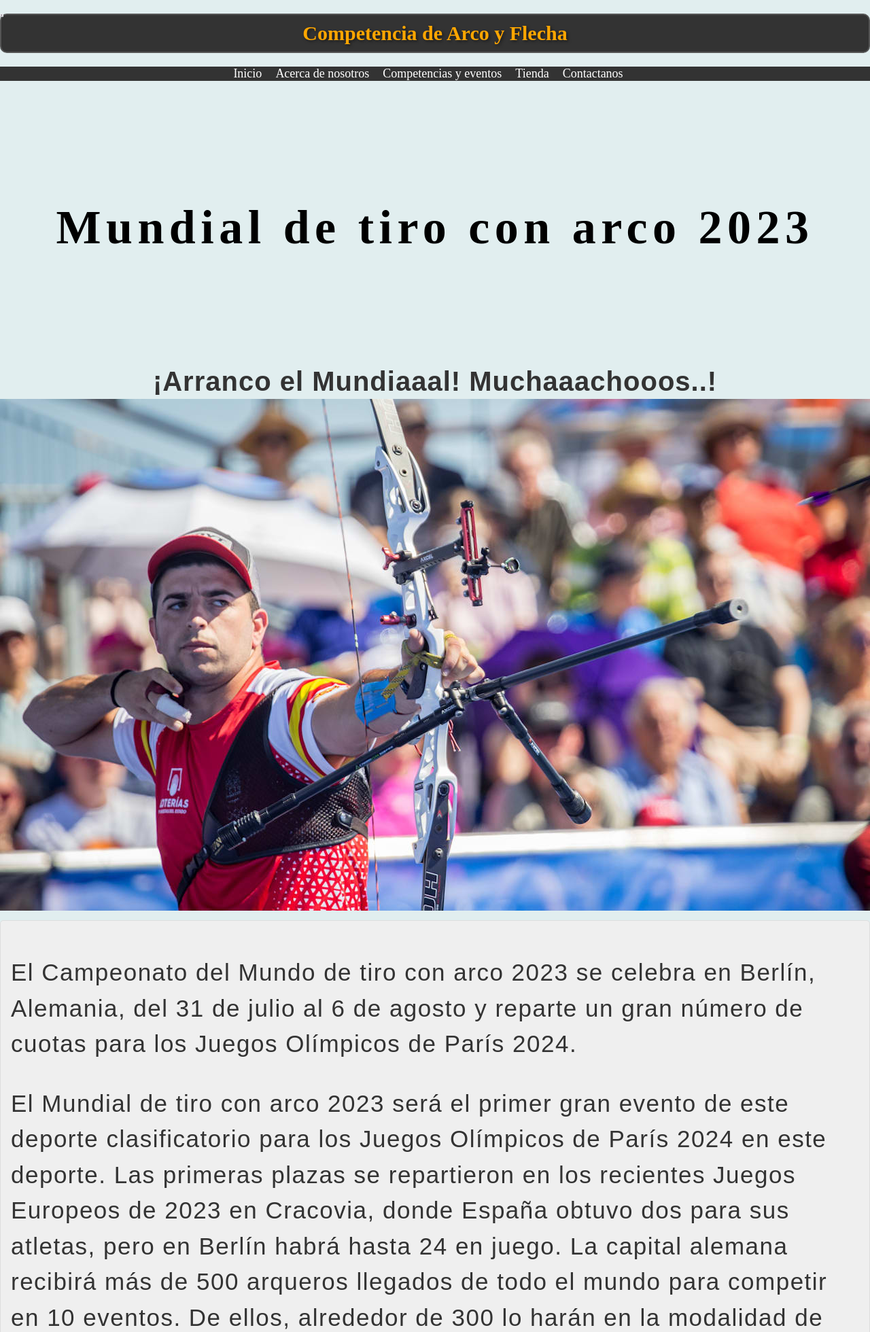
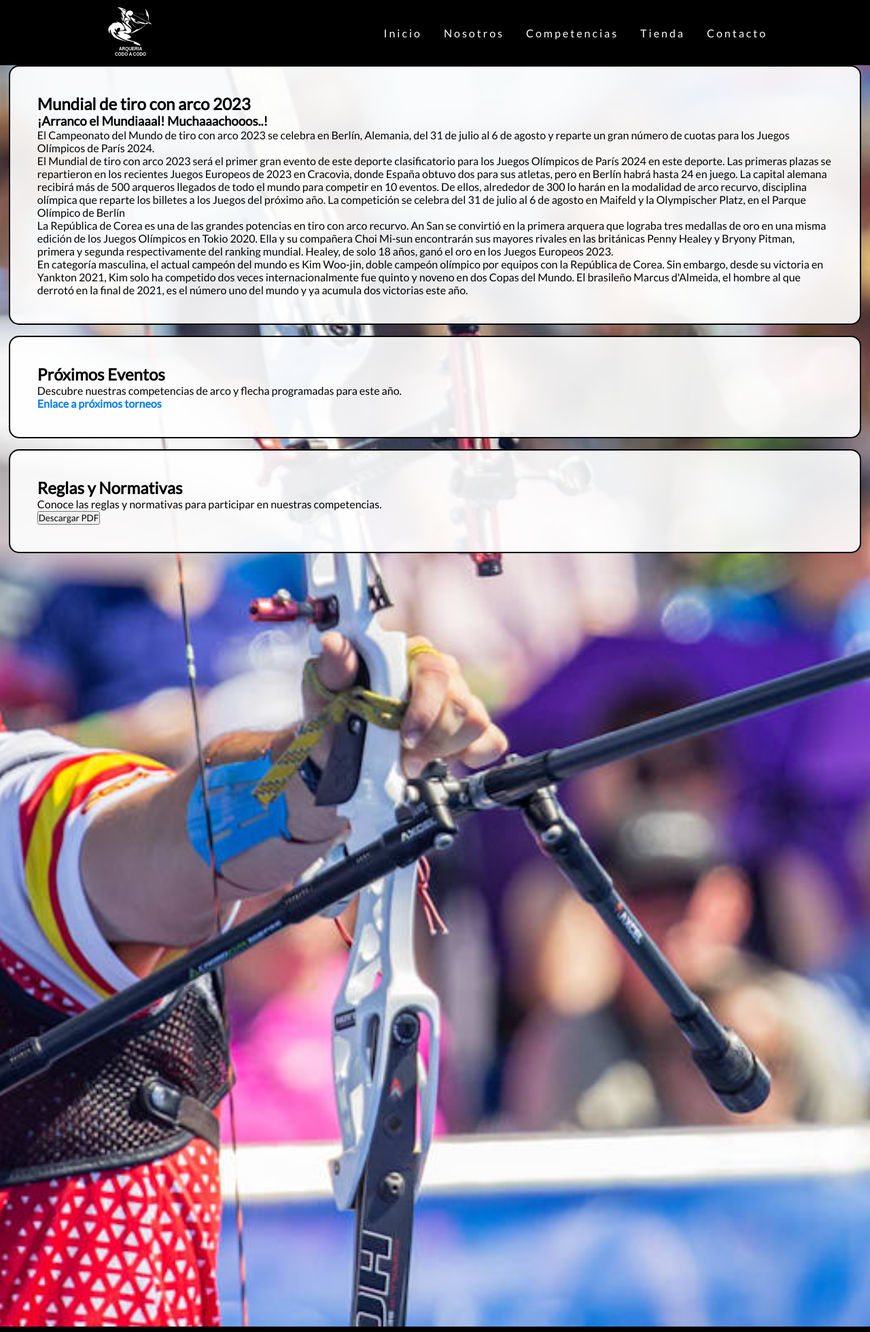
Before and after one commit to aga60/codo4fspython9, a Python web app: template templates/competencia.html in a window 1280 px wide; the page is wider, and only the part inside the window is pictured. Shown: the top 1960 px of that part at 68% size. Run offline with Jinja, Linux system fonts and the light colour scheme; the template is opened without the code that fills it, so the values that code supplies are empty; some libraries are stand-ins or nearby versions.

Commit message:
Restablecida Competencia html y css

```diff
--- a/css/competencia.css
+++ b/css/competencia.css
@@ -1,138 +1,48 @@
-/* Estilos para el fondo */
-body {
-    background-color: #e0edeeef; /* Cambia el color de fondo a naranja */
-    margin: 0; /* Elimina el margen predeterminado del cuerpo del documento */
-    padding: 0; /* Elimina el relleno predeterminado del cuerpo del documento */
+/*
+* {
+    margin: 0;
+    padding: 0;
+} */
+
+/* Main */
+/* 1er Título (h1) */
+/* .contenedor-flex{
+  display: flex;
+  align-items: center;
+  justify-content: center;
+  height: 10vh;
+} */
+
+/* .centrado-vertical-horizontal{
+  text-align: center; /* Centrar horizontalmente dentro del contenedor
+} */
+
+main {
+  background: url("/img/portada.jpeg") no-repeat center center;
+  background-size: cover;
+  /* height: 252vh; */
+  height: 232vh;
 }
 
-/* Estilos para el encabezado principal */
-.EncabezadoPrincipal {
-    color: rgb(255, 166, 0); /* Establece el color del texto a naranja */
-    font-size: 30px; /* Tamaño de fuente */
-    font-weight: bold; /* Peso de fuente en negrita */
-    text-align: center; /* Alineación de texto al centro */
-    margin: 20px 0; /* Margen superior e inferior */
-    padding: 10px; /* Relleno interior */
-    background-color: #333; /* Color de fondo */
-    border: 2px solid #555; /* Borde de 2 píxeles sólido de color gris oscuro */
-    border-radius: 10px; /* Borde redondeado */
-    text-shadow: 2px 2px 4px rgba(0, 0, 0, 0.5); /* Sombra de texto */
+.article-acercade {
+    border: 2px solid #000; /* Establece un borde sólido de 1 píxel de grosor y color negro */
+    border-radius: 15px 15px 15px 15px; /* Establece el radio de las esquinas */
+    padding: 5vh; /* Añade espacio interno para que el contenido no esté pegado al borde */
+    margin-left: 1vw;
+    margin-bottom: 2vh;
+    margin-right: 1vw;
+    background-color: rgba(255, 255, 255, .9);
+    /* width:80%; */
 }
-
-/* Estilos para la navegación */
-a {
-    text-decoration: none; /* Elimina el subrayado */
-    color: inherit; /* Hereda el color del texto del elemento padre */
-}
-
-/* Estilo para los enlaces al hacer hover (opcional) */
-a:hover {
-    color: #FFA600; /* Cambia el color del texto al pasar el mouse sobre el enlace */
-    text-decoration: underline; /* Agrega subrayado al pasar el mouse sobre el enlace */
-    transition: color 0.3s ease-in-out; /* Agrega una transición suave para el cambio de color */
-}
-
-/* Estilos para la barra de navegación */
-.Indice ul {
-    background-color: #333; /* Cambia el color de fondo de la barra de navegación */
-    text-align: center; /* Centra horizontalmente los enlaces */
-    padding: 10px 0; /* Agrega un relleno superior e inferior */
-    list-style: none;
-    padding: 0;
-    display: flex; /* Coloca los elementos de navegación en línea */
-    justify-content: center; /* Centra horizontalmente los elementos de navegación */
-}
-
-/* Estilos para los elementos de navegación en la barra */
-.Navegacion {
-    margin-right: 20px; /* Espacio entre elementos de navegación */
-}
-
-/* Estilos para los enlaces dentro de la barra de navegación */
-.Indice a {
-    color: #fff; /* Cambia el color del texto de los enlaces a blanco */
-    text-decoration: none; /* Elimina el subrayado de los enlaces */
-    font-size: 18px; /* Aumenta el tamaño de la fuente */
-}
-
-/* Estilos para los enlaces cuando se pasa el mouse sobre ellos */
-.Indice a:hover {
-    color: #FFA600; /* Cambia el color del texto al pasar el mouse sobre el enlace */
-    text-decoration: underline; /* Agrega subrayado al pasar el mouse sobre el enlace */
-    transition: color 0.3s ease-in-out; /* Agrega una transición suave para el cambio de color */
-}
-
-/* Estilos para los párrafos */
-.parrafo1 {
-    font-family: Arial, sans-serif;
-    font-size: 35px;
-    font-weight: normal;
-    color: #333;
-}
-
-/* Estilos para el título principal */
-.TituloPrincipal {
-    font-family: 'Times New Roman', Times, serif, sans-serif;
-    letter-spacing: 7.5px;
-    line-height: 1;
-    font-size: 70px;
-    text-align: center;
-    display: flex;
-    align-items: center;
-    justify-content: center; /* Añade esta línea para centrar vertical y horizontalmente */
-    height: 50vh; /* Cambia la altura a tu preferencia */
-    margin: 0; /* Elimina el margen superior e inferior */
-}
-
-/* Estilos para los subtitulos principales */
-.SubtituloPrincipal {
-    font-family: Arial, sans-serif; /* Cambia el estilo de letra a Arial o la fuente que prefieras */
-    letter-spacing: 1px; /* Aumenta ligeramente el espaciado entre las letras */
-    line-height: 1.3; /* Aumenta el espaciado entre las líneas del párrafo */
-    font-size: 40px; /* Aumenta el tamaño de la fuente a 40 píxeles o el valor que desees */
-    font-weight: bold; /* Hace que el texto sea negrita */
-    text-align: center;
-    display: flex;
-    align-items: center;
-    justify-content: center; /* Añade esta línea para centrar vertical y horizontalmente */
-    color: #333; /* Cambia el color del texto a un tono de gris oscuro (#333) */
-    margin: 0; /* Elimina el margen superior e inferior */
-}
-
-/* Estilos para las imágenes grandes */
 /* Estilos para el enlace */
 .link {
-    text-decoration: none; /* Elimina el subrayado por defecto del enlace */
-    color: #007BFF; /* Cambia el color del texto del enlace */
-    font-weight: bold; /* Hace que el texto del enlace sea negrita */
-    transition: color 0.3s ease-in-out; /* Agrega una transición suave para el cambio de color al pasar el mouse */
+  text-decoration: none; /* Elimina el subrayado por defecto del enlace */
+  color: #007BFF; /* Cambia el color del texto del enlace */
+  font-weight: bold; /* Hace que el texto del enlace sea negrita */
+  transition: color 0.3s ease-in-out; /* Agrega una transición suave para el cambio de color al pasar el mouse */
 }
 
 /* Estilos para el enlace cuando se pasa el mouse sobre él */
 .link a:hover {
-    color: #0056b3; /* Cambia el color del texto al pasar el mouse sobre el enlace */
+  color: #0056b3; /* Cambia el color del texto al pasar el mouse sobre el enlace */
 }
-.imagen-header {
-    width: 5px; /* Ancho de la imagen */
-    height: auto; /* Altura automática para mantener la proporción */
-    float: left; /* Alinea la imagen a la izquierda */
-    margin-right: 20px; /* Agrega un margen derecho para separar la imagen del encabezado */
-}
-.parrafo-container {
-    background-color: #EFEFEF; /* Color de fondo aplicado al contenedor */
-    padding: 15px;
-    margin: 10px 0;
-    border: 1px solid #DDD;
-    border-radius: 5px;
-    letter-spacing: 1.5px;
-    line-height: 1.5;
-}
-
-.TodosLosSubtitulos {
-    font-family: Arial, sans-serif; /* Cambia el estilo de letra a Arial o la fuente que prefieras */
-    font-size: 30px; /* Tamaño de fuente */
-    font-weight: bold; /* Peso de fuente en negrita */
-    color: #333; /* Color del texto */
-    margin-top: 10px; /* Margen superior */
-    margin-bottom: 10px;
-}
--- a/templates/competencia.html
+++ b/templates/competencia.html
@@ -1,39 +1,67 @@
 <!DOCTYPE html>
 <html lang="es">
+
 <head>
     <meta charset="UTF-8">
     <meta name="viewport" content="width=device-width, initial-scale=1.0">
+    <meta name="keywords" content="Arquería, Tiro con arco y flecha, Archery">
+    <meta name="description" content="Arquería Codo a Codo es el club de arquería del grupo 9 FSP. ">
+    <link rel="shortcut icon" href="../img/icono_centauro_1.ico" type="image/x-icon">
+    <!-- RELACIONAR HTML CON SU ARCHIVO DE ESTILO -->
+    <link rel="stylesheet" href="../css/style.css">
+    <link rel="stylesheet" href="../css/competencia.css">
+    <!-- FONTS -->
+    <link rel="preconnect" href="https://fonts.googleapis.com">
+    <link rel="preconnect" href="https://fonts.gstatic.com" crossorigin>
+    <link href="https://fonts.googleapis.com/css2?family=Lato&family=Montserrat&&display=swap" rel="stylesheet">
+    <!-- ICONS -->
+    <script src="https://kit.fontawesome.com/f7a9e85e7b.js" crossorigin="anonymous"></script>
+    <!-- VUE -->
+    <!-- <script src="https://unpkg.com/vue@next"></script> -->
+    <!-- <script src="ComponenteClima.js"></script> -->
 
-    <link rel="stylesheet" href="../css/competencia.css">
+    <title>Nosotros</title>
 </head>
-<body class="mi-elemento">
+
+<body>
     <header>
-        <img src="../img/header3.jpeg" alt="" class="imagen-header">
-        <h1 class="EncabezadoPrincipal">Competencia de Arco y Flecha</h1>
-        <nav class="Indice">
-            <ul>
-                <li class="Navegacion"><a href="../index.html"> Inicio </a></li>
-                <li class="Navegacion"><a href="acercade.html">Acerca de nosotros</a></li>
-                <li class="Navegacion"><a href="competencia.html"> Competencias y eventos</a></li>
-                <li class="Navegacion"><a href="tienda.html">Tienda</a></li>
-                <li class="Navegacion"><a href="contacto.html">Contactanos</a></li>
+        <nav>
+            <!-- <a class="logo" href="/">Arquería Codo a Codo</a> -->
+            <!-- <div class="header-linea"> -->
+            <div>
+              <!-- Logo -->
+              <img class=logo src="../img/logo_centauro_1_svg_con_texto_invertido.svg" alt="logo_centauro_1_svg_con_texto">
+           </div>
+
+           <div class="mobile-menu">
+              <div class="line1"></div>
+              <div class="line2"></div>
+              <div class="line3"></div>
+           </div>
+
+           <ul class="nav-list">
+              <li><a class="menu" href="../index.html">Inicio</a></li>
+              <li><a class="menu" href="acercade.html">Nosotros</a></li>
+              <li><a class="menu" href="competencia.html">Competencias</a></li>
+              <li><a class="menu" href="tienda.html">Tienda</a></li>
+              <li><a class="menu" href="contacto.html">Contacto</a></li>
            </ul>
         </nav>
-        <link rel="stylesheet" href="../css/competencia.css">
     </header>
 
+    <main>
+        <!-- <h1>Arqueria Codo a Codo-acercade->Acerca de nosotros</h1> -->
+        <!-- <div class="contenedor-flex">
+            <div class="centrado-vertical-horizontal">
+                <h1>Arquería Codo a Codo-acercade.html->Acerca de nosotros</h1>
+            </div>
+        </div> -->
 
-
-    <main>
-        <title>Competencia de Arco y Flecha</title>
-        <div class="centrar-contenido">
+        <!-- <section> cambié section por div porque no tenía un <h>-->
+        <div>
+            <article class="article-acercade">
                 <h2 class="TituloPrincipal">Mundial de tiro con arco 2023</h2>
                 <h3 class="SubtituloPrincipal">¡Arranco el Mundiaaal!      Muchaaachooos..!</h3>
-
-            <img src="../img/portada.jpeg" alt="Texto alternativo de la imagen" class="imagen-pequena">
-
-     </div >
-        <div class="parrafo-container">
                 <p class="parrafo1">El Campeonato del Mundo de tiro con arco 2023 se celebra en Berlín, Alemania, del 31 de julio al 6 de agosto y reparte un gran número de cuotas para los Juegos Olímpicos de París 2024.</p>
                 <p class="parrafo1">El Mundial de tiro con arco 2023 será el primer gran evento de este deporte clasificatorio para los Juegos Olímpicos de París 2024 en este deporte. Las primeras plazas se repartieron en los recientes Juegos Europeos de 2023 en Cracovia, donde España obtuvo dos para sus atletas, pero en Berlín habrá hasta 24 en juego.
 
@@ -44,25 +72,42 @@
                 <p class="parrafo1">La República de Corea es una de las grandes potencias en tiro con arco recurvo. An San se convirtió en la primera arquera que lograba tres medallas de oro en una misma edición de los Juegos Olímpicos en Tokio 2020. Ella y su compañera Choi Mi-sun encontrarán sus mayores rivales en las británicas Penny Healey y Bryony Pitman, primera y segunda respectivamente del ranking mundial. Healey, de solo 18 años, ganó el oro en los Juegos Europeos 2023.</p>
 
                 <p class="parrafo1">En categoría masculina, el actual campeón del mundo es Kim Woo-jin, doble campeón olímpico por equipos con la República de Corea. Sin embargo, desde su victoria en Yankton 2021, Kim solo ha competido dos veces internacionalmente fue quinto y noveno en dos Copas del Mundo. El brasileño Marcus d'Almeida, el hombre al que derrotó en la final de 2021, es el número uno del mundo y ya acumula dos victorias este año.</p>
+            </article>
+
+            <article class="article-acercade">
+                <h2 class="TodosLosSubtitulos">Próximos Eventos</h2>
+                <p>Descubre nuestras competencias de arco y flecha programadas para este año.</p>
+                <a class="link" href="https://www.arquerosonline.com.ar/proximostorneos" target="_blank">Enlace a próximos torneos</a>
+            </article>
+
+            <article class="article-acercade">
+                <h2 class="TodosLosSubtitulos">Reglas y Normativas</h2>
+                <p>Conoce las reglas y normativas para participar en nuestras competencias.</p>
+                <a href="Archivos/reglas-tiro-con-arco-fmta-EN (1).pdf" download="Reglas y Normativas.pdf"><button>Descargar PDF</button></a>
+            </article>
         </div>
-    </main>
 
 
-    <main>
-        <h2 class="TodosLosSubtitulos">Próximos Eventos</h2>
-        <p>Descubre nuestras competencias de arco y flecha programadas para este año.</p>
-        <a class="link" href="https://www.arquerosonline.com.ar/proximostorneos">Enlace a próximos torneos</a>
-        <h2 class="TodosLosSubtitulos">Reglas y Normativas</h2>
-        <p>Conoce las reglas y normativas para participar en nuestras competencias.</p>
-        <a href="Archivos/reglas-tiro-con-arco-fmta-EN (1).pdf" download="Reglas y Normativas.pdf">
-            <button>Descargar PDF</button>
-        </a>
+
 
     </main>
 
+    <footer>
+        <!-- footer con flex -->
+        <div class="footer-container"> <!-- Flex container -->
+           <div class="footer-item item-1">Arquería Codo a Codo</div> <!-- Flex items -->
 
-    <footer>
-        <p>Derechos de autor &copy; 2023 Competencia de Arco y Flecha.</p>
+           <div class="footer-item item-2">
+              <i class="fa-solid fa-location-dot"></i> Algún lugar
+           </div>
+
+           <div class="footer-item item-3">
+              <i class="fa-solid fa-envelope"></i>
+              <a href="mailto://arqueria.codoacodo@algunmail.com"> arqueria.codoacodo@algunmail.com</a>
+           </div>
+        </div>
     </footer>
+    <script src="../js/mobile-navbar.js"></script>
+
 </body>
 </html>
```
Also changed, not shown: css/competencia_eze.css (added, +138 -0 lines), templates/competencia_eze.html (added, +68 -0 lines), img/header3.jpeg (deleted), img/naruto_mini.jpg (deleted). Lines whose indentation alone changed are shown as unchanged.
